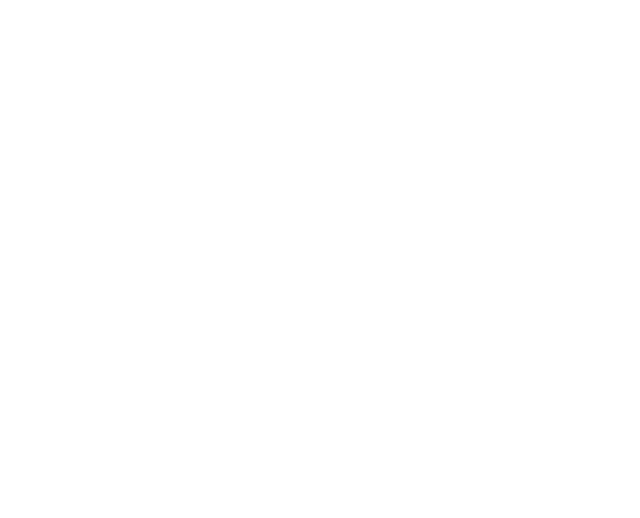
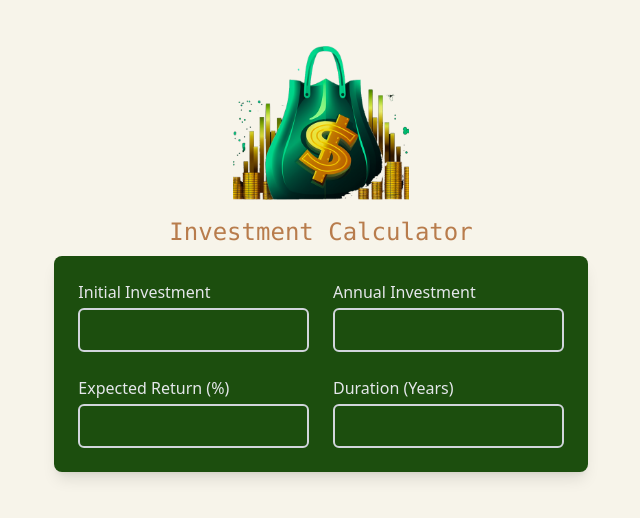
Before and after one commit to sahilstha123/udemy-react-practices, a React (Vite) app in the folder InvestmentCalculator/: page / in a window 1280 px wide. Shown: the top 518 px of the page, without its empty margins (319-959 px from the left). Built offline with nearby package versions, Linux system fonts and the light colour scheme.

Commit message:
complete up to form

```diff
--- a/InvestmentCalculator/src/App.css
+++ b/InvestmentCalculator/src/App.css
@@ -0,0 +1,8 @@
+body{
+    background-color: #F7F4EA;
+}
+:root{
+    --primary-color:#B87C4C;
+    --secondary-color:#1c4e0e;
+
+}
--- a/InvestmentCalculator/src/App.jsx
+++ b/InvestmentCalculator/src/App.jsx
@@ -1,17 +1,15 @@
-import { useState } from 'react'
-
-import './App.css'
+import { useState } from "react";
+import "./App.css";
+import Navbar from "./Components/Navbar";
+import CalculatorForm from "./Components/CalculatorForm";
 
 function App() {
-
   return (
-    <>
-    <div className='text-'>
-
+    <div className="h-screen ">
+      <Navbar />
+      <CalculatorForm />
     </div>
-
-    </>
-  )
+  );
 }
 
-export default App
+export default App;
--- /dev/null
+++ b/InvestmentCalculator/src/Components/CalculatorForm.jsx
@@ -0,0 +1,45 @@
+import React from "react";
+
+const CalculatorForm = () => {
+  return (
+    <main className="w-11/12 md:w-8/12 mt-2 lg:w-6/12 xl:w-5/12 bg-[var(--secondary-color)] container mx-auto rounded-lg text-gray-200 shadow-lg p-6">
+      <div className="grid grid-cols-1 sm:grid-cols-2 gap-6">
+        <div className="flex flex-col">
+          <label htmlFor="initial" className="label-field">
+            Initial Investment
+          </label>
+          <input id="initial" type="text" className="input-field" />
+        </div>
+
+        <div className="flex flex-col">
+          <label htmlFor="annual" className="label-field">
+            Annual Investment
+          </label>
+          <input id="annual" type="text" className="input-field" />
+        </div>
+
+        <div className="flex flex-col">
+          <label htmlFor="return" className="label-field">
+            Expected Return (%)
+          </label>
+          <input id="return" type="text" className="input-field" />
+        </div>
+
+        <div className="flex flex-col">
+          <label htmlFor="duration" className="label-field">
+            Duration (Years)
+          </label>
+          <input
+            id="duration"
+            type="number"
+            min="1"
+            max="50"
+            className="input-field"
+          />
+        </div>
+      </div>
+    </main>
+  );
+};
+
+export default CalculatorForm;
--- /dev/null
+++ b/InvestmentCalculator/src/Components/Navbar.jsx
@@ -0,0 +1,18 @@
+import React from "react";
+import InvestmentLogo from "../assets/InvestmentLogo.png";
+const Navbar = () => {
+  return (
+    <nav className="flex flex-col items-center gap-4 justify-center ">
+      <div className="w-40 h-40 md:w-44 md:h-44 mt-6">
+        <img
+          src={InvestmentLogo}
+          alt="Investment Logo"
+          className="w-full h-full object-cover "
+        />
+      </div>
+      <h2 className="font-mono text-2xl text-[var(--primary-color)] ">Investment Calculator</h2>
+    </nav>
+  );
+};
+
+export default Navbar;
--- a/InvestmentCalculator/src/index.css
+++ b/InvestmentCalculator/src/index.css
@@ -1 +1,9 @@
 @import "tailwindcss";
+
+.input-field {
+  @apply border-2 border-gray-300 rounded-md px-3 py-2
+         outline-none ring-0 w-full;
+}
+.label-field{
+    @apply mb-1 text-sm md:text-base;
+}
```
Also changed, not shown: InvestmentCalculator/src/assets/InvestmentLogo.png (added).
